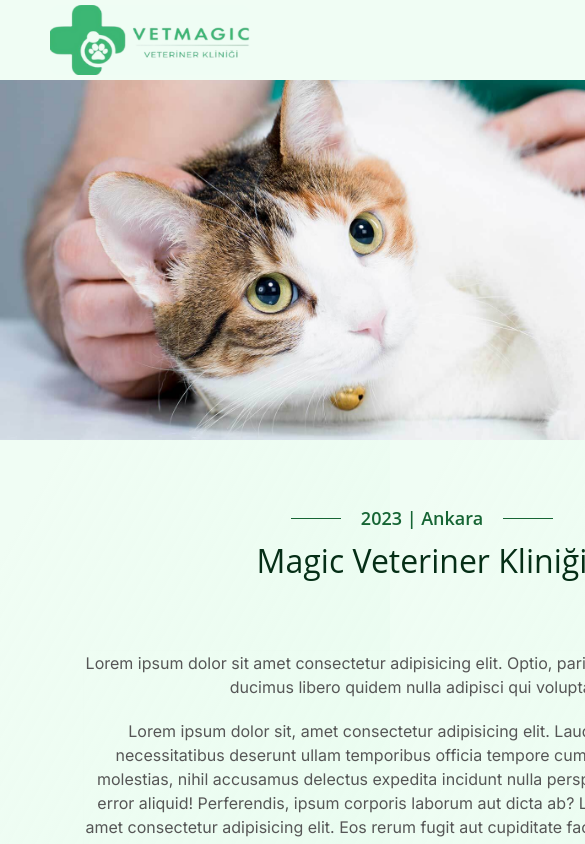
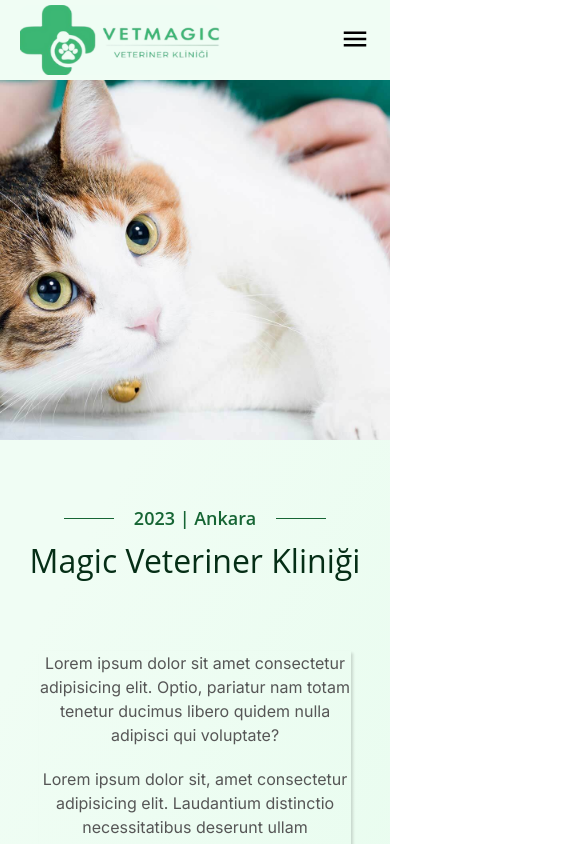
Before and after one commit to lyokocode/vetmagic, a Next.js app: page / in a window 390 px wide. Shown: the top 844 px of the page, 585 px wide, since content can reach past the window. Built offline with nearby package versions, Linux system fonts and the light colour scheme.

Commit message:
css bug fixed

```diff
--- a/src/app/globals.scss
+++ b/src/app/globals.scss
@@ -8,6 +8,7 @@
     --text-soft: #000;
     --text-dark: #14532d;
 }
+
 
 
 * {
@@ -21,19 +22,17 @@
 }
 
 body {
+    max-width: 100vw;
+    min-height: 100vh;
     background: var(--bg);
     background: var(--bg-gradient);
-
 }
 
 .app {
-    min-width: 100vh;
+    max-width: 100vw;
     min-height: 100vh;
-    margin: 0 auto;
-    display: flex;
-    flex-direction: column;
-    justify-content: space-between;
-
+    background: var(--bg);
+    background: var(--bg-gradient);
 
 
     .wrapper {
@@ -50,24 +49,3 @@ button {
 a {
     color: inherit;
 }
-
-// /* width */
-// ::-webkit-scrollbar {
-//     width: 1rem;
-// }
-
-// /* Track */
-// ::-webkit-scrollbar-track {
-//     background: var(--bg);
-// }
-
-// /* Handle */
-// ::-webkit-scrollbar-thumb {
-//     background: var(--bg-dark);
-//     border-radius: 1rem;
-// }
-
-// /* Handle on hover */
-// ::-webkit-scrollbar-thumb:hover {
-//     background: var(--bg-soft);
-// }
--- a/src/components/Navbar/links/links.module.scss
+++ b/src/components/Navbar/links/links.module.scss
@@ -26,7 +26,7 @@
     z-index: 999;
     background-color: var(--bg-dark);
     overflow: hidden;
-    transition: width 0.5s;
+    transition: width 1s;
 
     li {
         width: 100%;
--- a/src/components/Navbar/navbar.module.scss
+++ b/src/components/Navbar/navbar.module.scss
@@ -26,24 +26,20 @@
         padding: 0 5rem;
     }
 
+    @media (max-width: 475px) {
+        padding: 0 2rem;
+
+    }
+
+    @media (max-width: 380px) {
+        padding: 0 1rem;
+    }
 
 
-    // @media (max-width: 640px) {
-    //     width: 475px;
-    //     padding: 0 3rem;
 
-    // }
-
-    // @media (max-width: 475px) {
-    //     width: 380px;
-    //     padding: 0 2rem;
-
-    // }
-
-    // @media (max-width: 380px) {
-    //     width: 100%;
-    //     padding: 0 1rem;
-    // }
+    @media (max-width: 380px) {
+        padding: 0 1rem;
+    }
 
     .logo {
         position: relative;
```
